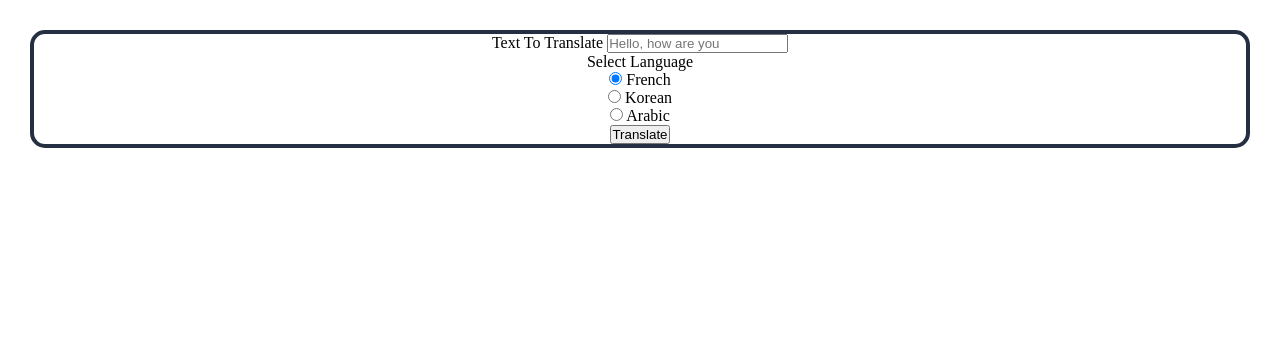
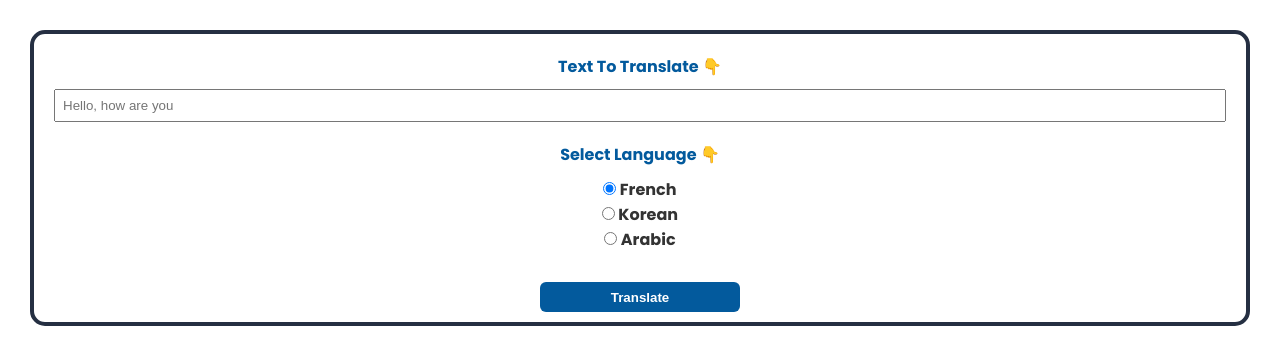
Before and after one commit to uswakk/PolyGlot-App, a website built with Vite: page index.html in a window 1280 px wide. Shown: the part 240-604 px from the top of the page. Built offline with nearby package versions, Linux system fonts and the light colour scheme.

Commit message:
Completed the styling of the page

```diff
--- a/index.css
+++ b/index.css
@@ -45,10 +45,50 @@ form
     border-radius: 15px;
     margin: 30px;
     text-align: center;
+    font-family:'Poppins','Gill Sans', 'Gill Sans MT', Calibri, 'Trebuchet MS', sans-serif;
+    color: #035A9D;
+    font-weight: 700;
 }
 
+input[type=text]
+{
+    color: #333333;
+    padding: 7px;
+
+}
+
+
+.chat-box{
+    display: flex;
+    flex-direction: column;
+    margin: 20px;
+}
+
+p, .one label
+{
+    margin-bottom: 10px;
+}
 .three
 {
     display: none;
 
 }
+
+button
+{
+    background-color: #035A9D;
+    border: 0px;
+    border-radius: 6px;
+    width: 200px;
+    height:30px;
+    color: white;
+    margin: 10px;
+    font-weight: 600;
+
+
+}
+
+.two label
+{
+    color: #333333;
+}
--- a/index.html
+++ b/index.html
@@ -1,6 +1,9 @@
 <!doctype html>
 <html>
     <head>
+        <link rel="preconnect" href="https://fonts.googleapis.com">
+<link rel="preconnect" href="https://fonts.gstatic.com" crossorigin>
+<link href="https://fonts.googleapis.com/css2?family=Poppins:ital,wght@0,100;0,200;0,300;0,400;0,500;0,600;0,700;0,800;0,900;1,100;1,200;1,300;1,400;1,500;1,600;1,700;1,800;1,900&family=Roboto:ital,wght@0,100..900;1,100..900&display=swap" rel="stylesheet">
         <link rel="stylesheet" href="index.css">
         <title>PollyGlot</title>
     </head>
@@ -16,12 +19,13 @@
             </div>
             <form >
             <div class="chat-box one">
-                <label for="user-input">Text To Translate</label>
+                <label for="user-input">Text To Translate &#128071</label>
                 <input type="text" placeholder="Hello, how are you " id="user-input"/>
 
             </div>
             <div class="chat-box two">
-                <p >Select Language</p>
+                <p >Select Language &#128071</p>
+                <div class="language-options">
                   <input type="radio" id="french" name="language" value="French" checked>
                   <label for="french">French</label><br>
 
@@ -30,12 +34,12 @@
 
                     <input type="radio" id="arabic" name="language" value="Arabic">
                     <label for="arabic">Arabic</label>
+                </div>
             </div>
             <button type="submit" id="submit-button" >Translate</button>
             <div class="chat-box three">
                 <label for="output">Translated Text</label>
                 <input type="text" placeholder="Bonjour, comment ça va" id="output" readonly/>
-            <button id="copy-button">Start Over</button>
             </div>
         </form>
         <script src="index.js" type="module"></script>
--- a/index.js
+++ b/index.js
@@ -1,5 +1,8 @@
 const submitButton = document.getElementById("submit-button");
 
-submitButton.addEventListener("click", ()=>{
-    console.log("Submit button clicked");
-});
+function handleSubmit(event) {
+    event.preventDefault();
+    console.log("Translation submitted!");
+}
+
+submitButton.addEventListener("submit", handleSubmit);
```
